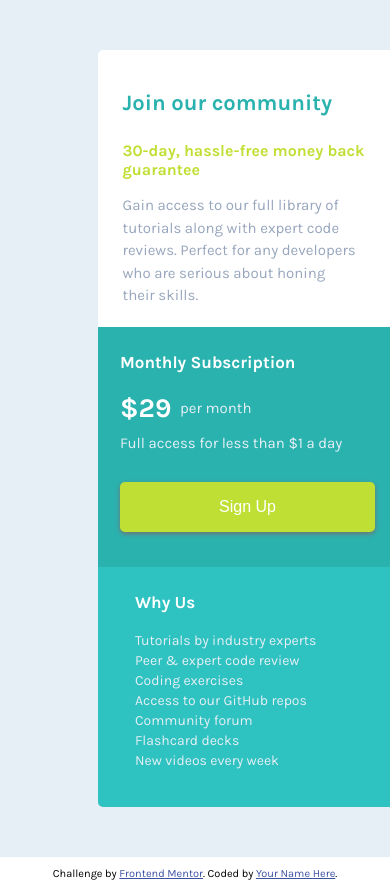
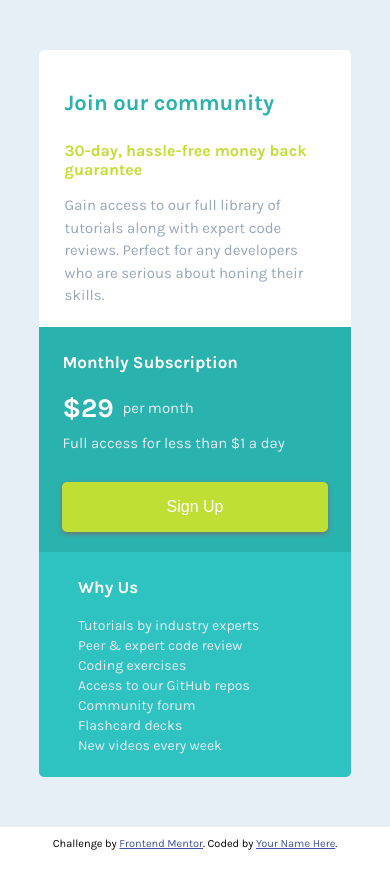
Before and after one commit to ding-09/single-price-grid-component, a plain HTML site: page index.html in a window 390 px wide. After the commit the page ends 850 px from the top, so only its background shows below. Drawn offline with Linux system fonts and the light colour scheme.

Commit message:
added additional media query

```diff
--- a/style.css
+++ b/style.css
@@ -152,12 +152,13 @@ main {
   .grid-container {
     position: relative;
     margin: auto;
-    width: 50%;
+    width: 60%;
+    height: 100%;
     top: 0;
     left: 0;
     transform: translate(0%, 0%);
-    grid-template-columns: 30rem;
-    grid-template-rows: 1fr 24rem 24rem;
+    grid-template-columns: auto;
+    grid-template-rows: 1fr auto auto;
     height: 100%;
     padding-top: 5rem;
     padding-bottom: 5rem;
@@ -183,5 +184,14 @@ main {
   .pricing-text,
   .about-text {
     padding-top: 2.5rem;
+    padding-bottom: 2rem;
   }
 }
+
+@media screen and (max-width: 400px) {
+  .grid-container {
+    width: 100%;
+    grid-template-columns: 80%;
+    justify-content: center;
+  }
+}
```
